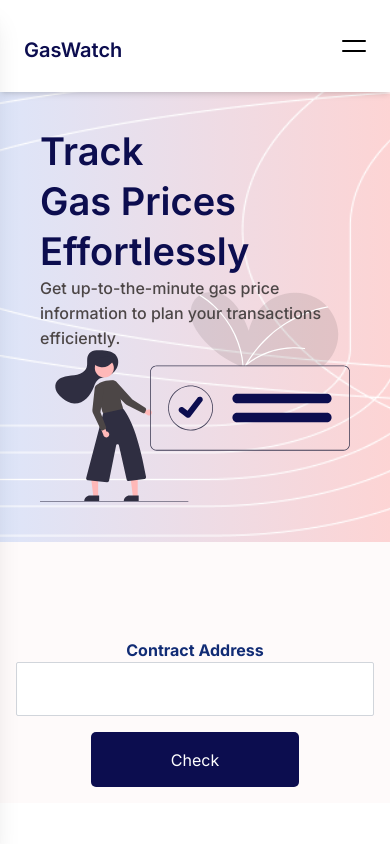
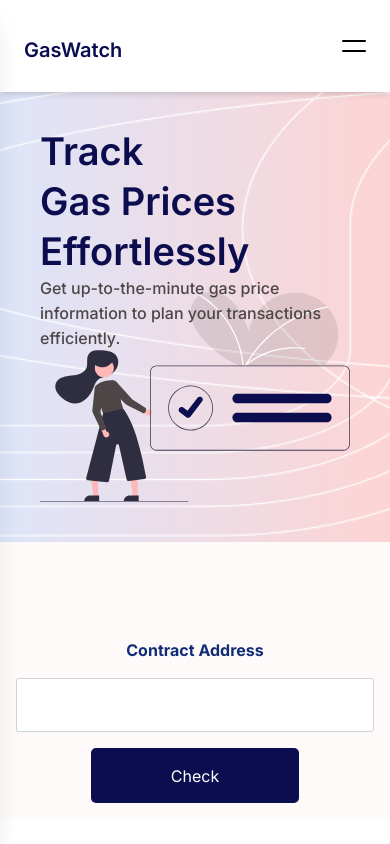
Before and after one commit to faytey/starknet-gasprice-gas-limit-endpoint, a Next.js app in the folder frontend/: page / in a window 390 px wide. Shown: the top 844 px of the page. Built offline with nearby package versions, Linux system fonts and the light colour scheme.

Commit message:
fix spacing

```diff
--- a/frontend/src/components/Home/HomePage.jsx
+++ b/frontend/src/components/Home/HomePage.jsx
@@ -200,7 +200,7 @@ function HomePage() {
           onSubmit={handleSubmit}
           className="md:flex grid grid-cols-1 gap-4 self-center items-center p-4"
         >
-          <label className="xl:w-[956px] md:flex gap-4 items-center md:h-[54px]">
+          <label className="xl:w-[956px] md:flex grid grid-cols-1 gap-4 items-center md:h-[54px]">
             <p className="text-[#112C75] dark:text-[#B0B1F3] text-center font-bold text-[16px]">
               Contract Address
             </p>
```
